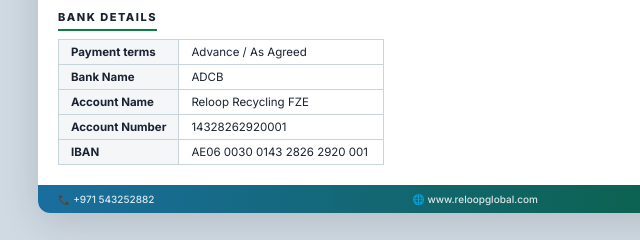
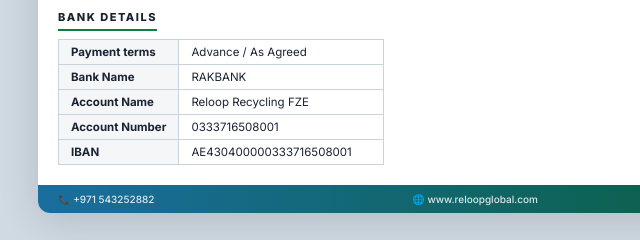
Before and after one commit to learnDataScienceIndia/RL-Proposal-manual, a plain HTML site: page index.html in a window 1280 px wide. Shown: the part 1010-1250 px from the top of the page, 152-792 px from the left. Drawn offline with Linux system fonts and the light colour scheme.

Commit message:
Update index.html

```diff
--- a/index.html
+++ b/index.html
@@ -636,7 +636,7 @@
         </tr>
         <tr>
           <td class="plbl">Bank Name</td>
-          <td><input type="text" id="bankName" value="ADCB"/></td>
+          <td><input type="text" id="bankName" value="RAKBANK"/></td>
         </tr>
         <tr>
           <td class="plbl">Account Name</td>
@@ -644,11 +644,11 @@
         </tr>
         <tr>
           <td class="plbl">Account Number</td>
-          <td><input type="text" id="accNum" value="14328262920001"/></td>
+          <td><input type="text" id="accNum" value="0333716508001"/></td>
         </tr>
         <tr>
           <td class="plbl">IBAN</td>
-          <td><input type="text" id="ibanNum" value="AE06 0030 0143 2826 2920 001"/></td>
+          <td><input type="text" id="ibanNum" value="AE430400000333716508001"/></td>
         </tr>
       </table>
     </div>
```
